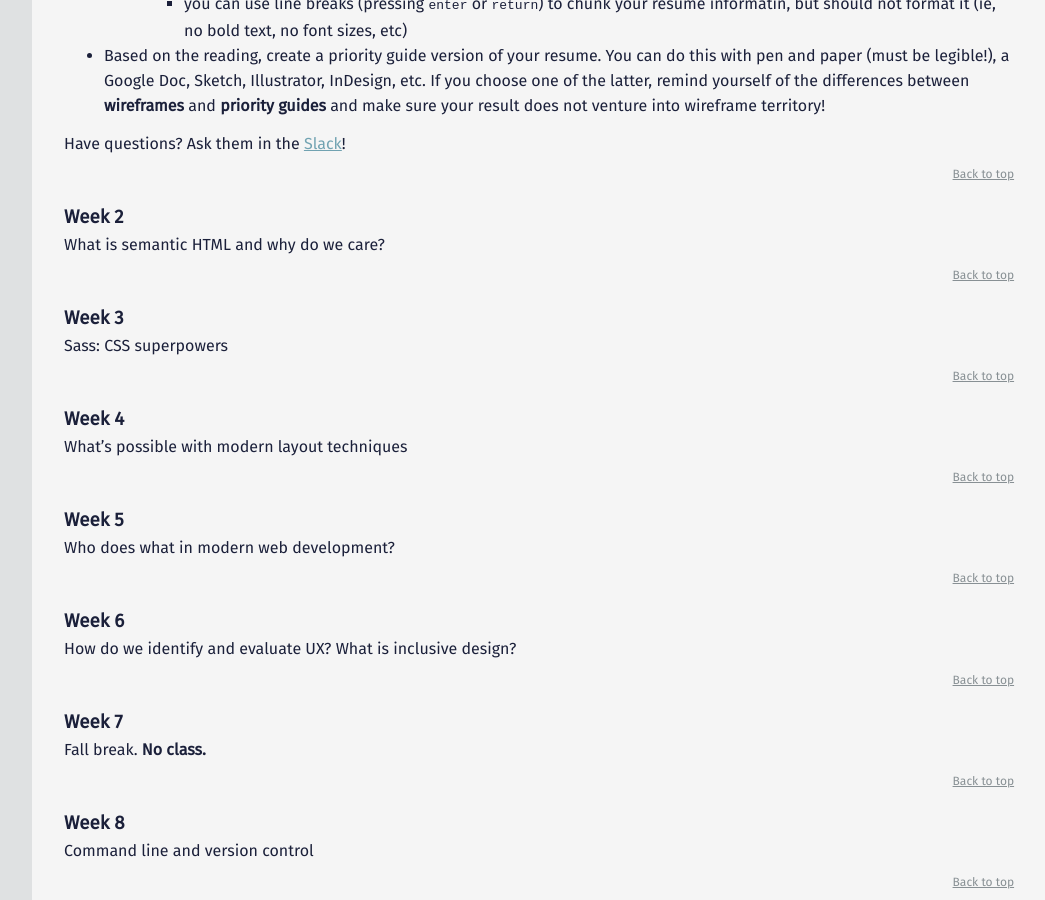
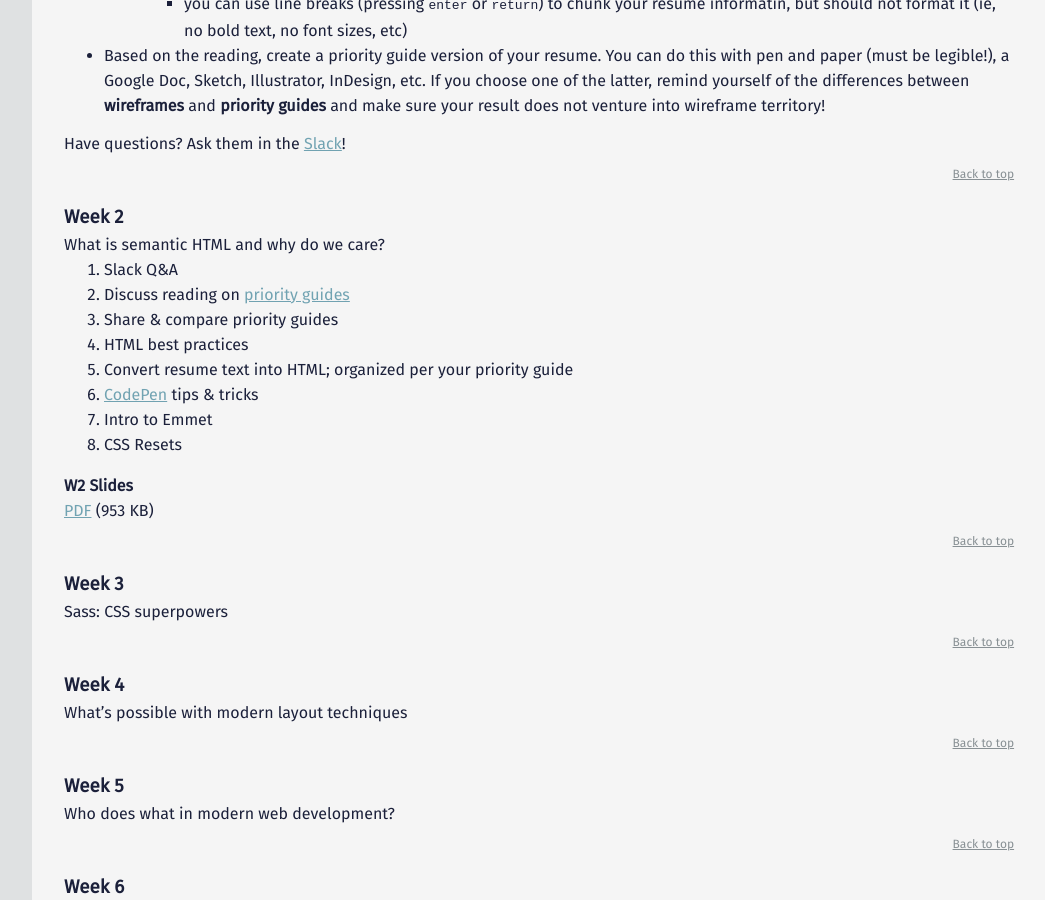
Before and after one commit to mica-web/mica-web.github.io, a Jekyll site: the page built from index.md, in a window 1280 px wide and 900 px high, scrolled down 1563 px. Shown: the whole window, without its empty margins (224-1269 px from the left). Built offline with Jekyll 4.4.1, drawn with Linux system fonts in a browser that asks for light colours.

Commit message:
W2 agenda and slides

```diff
--- a/_includes/gd-431/w02.md
+++ b/_includes/gd-431/w02.md
@@ -1 +1,13 @@
 What is semantic HTML and why do we care?
+
+1. Slack Q&A
+1. Discuss reading on [priority guides](https://alistapart.com/article/priority-guides-a-content-first-alternative-to-wireframes)
+1. Share & compare priority guides
+1. HTML best practices
+1. Convert resume text into HTML; organized per your priority guide
+1. [CodePen](https://codepen.io/) tips & tricks
+1. Intro to Emmet
+1. CSS Resets
+
+#### W2 Slides
+[PDF](files/w02-html-best-practices.min.pdf){:target="_blank"} (953 KB)
```
Also changed, not shown: 2 other files.
